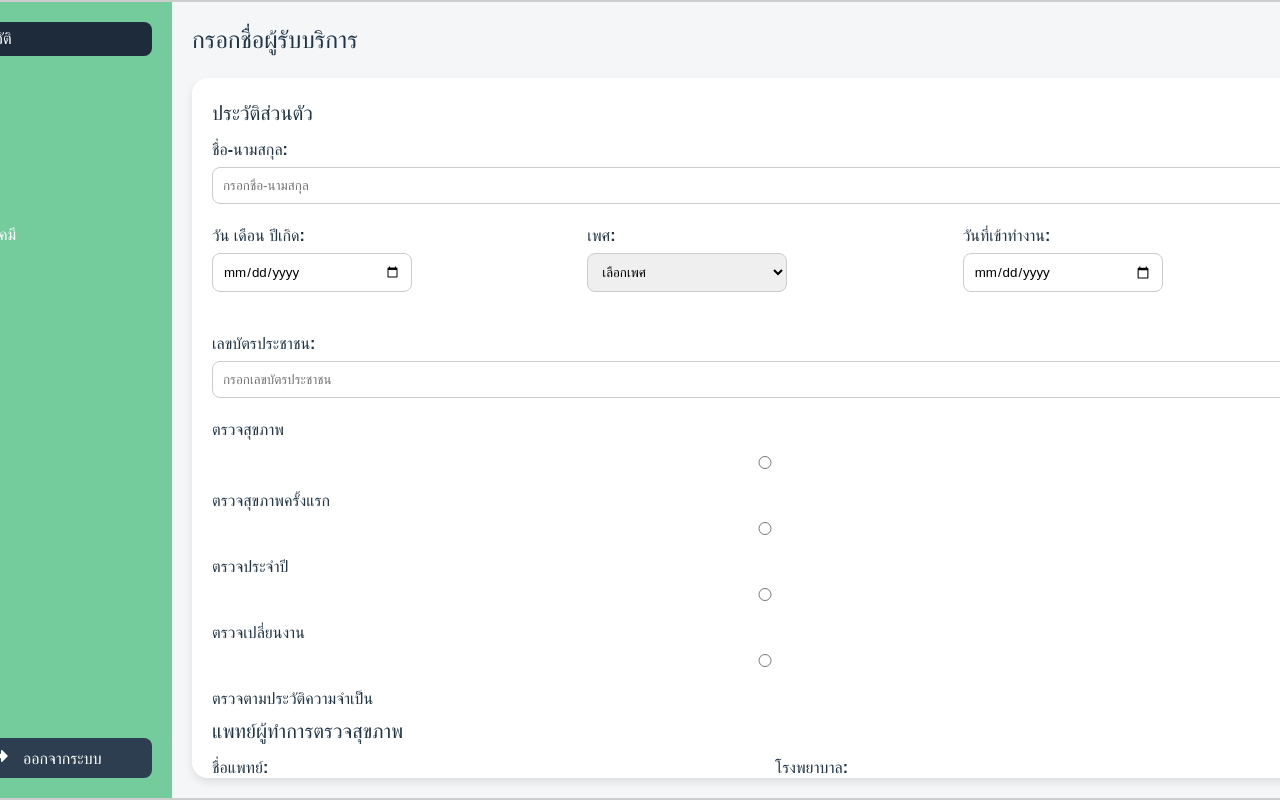
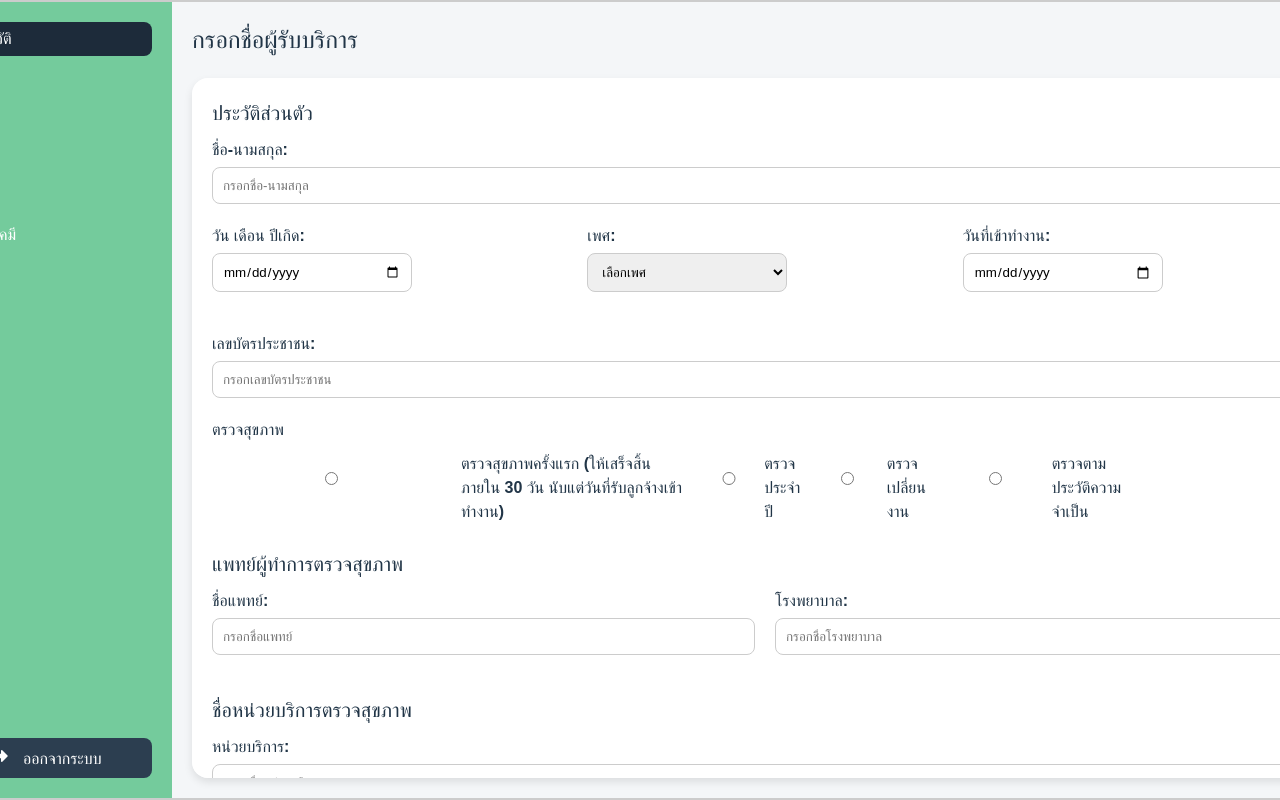
Before and after one commit to joozery/webappmo, a React (Vite) app in the folder frontend/: page /dashboard in a window 1280 px wide. Shown: the top 800 px of the page. Built offline with nearby package versions, Linux system fonts and the light colour scheme.

Commit message:
Updated CSS for sidebar and container, added spacing and border-radius

```diff
--- a/frontend/src/components/Dashboard.css
+++ b/frontend/src/components/Dashboard.css
@@ -18,6 +18,7 @@ a {
   color: #646cff;
   text-decoration: inherit;
 }
+
 a:hover {
   color: #535bf2;
 }
@@ -270,6 +271,7 @@ table tbody tr:hover {
     padding: 10px;
   }
 }
+
 /* จัดการส่วนของ radio button */
 .radio-group {
   display: flex;
--- a/frontend/src/components/Dashboard.jsx
+++ b/frontend/src/components/Dashboard.jsx
@@ -86,16 +86,10 @@ const Dashboard = () => {
             <input type="text" name="idNumber" value={formData.idNumber} onChange={handleChange} placeholder="กรอกเลขบัตรประชาชน" />
 
             <p>ตรวจสุขภาพ</p>
-            <div>
-              <label><input type="radio" name="healthCheck" value="first" /> ตรวจสุขภาพครั้งแรก</label>
-            </div>
-            <div>
-              <label><input type="radio" name="healthCheck" value="annial" /> ตรวจประจำปี</label>
-            </div>
-            <div>
+            <div className="radio-group">
+              <label><input type="radio" name="healthCheck" value="first" /> ตรวจสุขภาพครั้งแรก (ให้เสร็จสิ้นภายใน 30 วัน นับแต่วันที่รับลูกจ้างเข้าทำงาน)</label>
+              <label><input type="radio" name="healthCheck" value="annual" /> ตรวจประจำปี</label>
               <label><input type="radio" name="healthCheck" value="changeJob" /> ตรวจเปลี่ยนงาน</label>
-            </div>
-            <div>
               <label><input type="radio" name="healthCheck" value="history" /> ตรวจตามประวัติความจำเป็น</label>
             </div>
 
```
